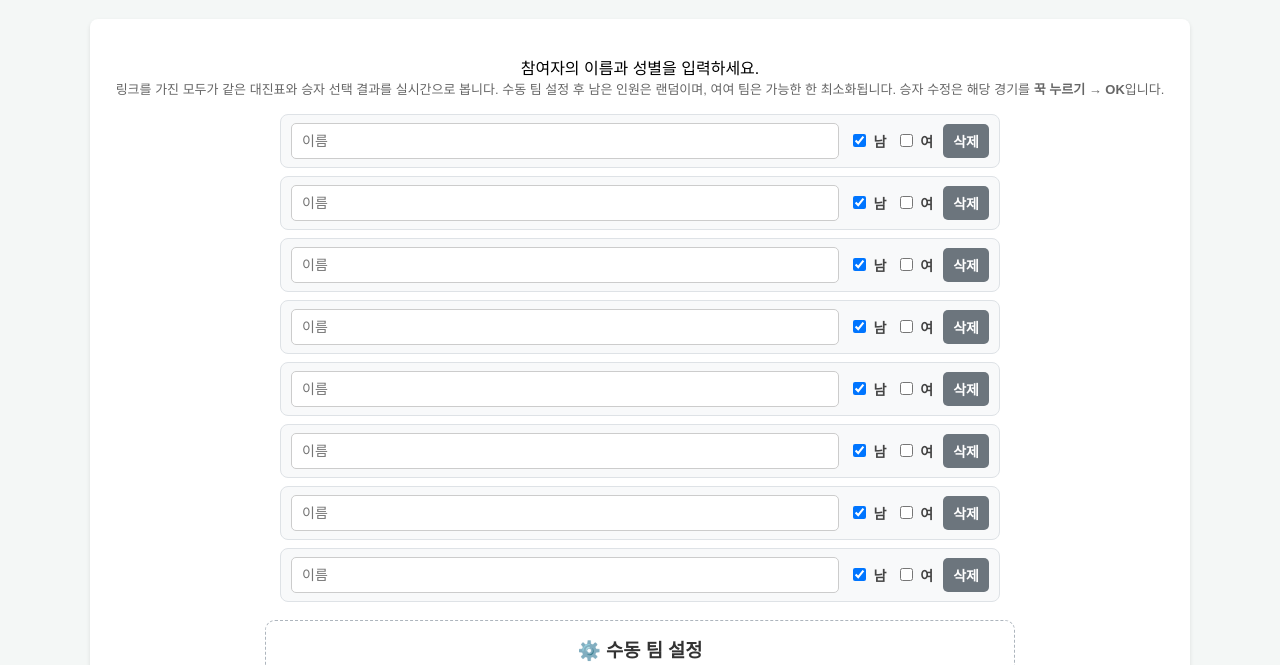
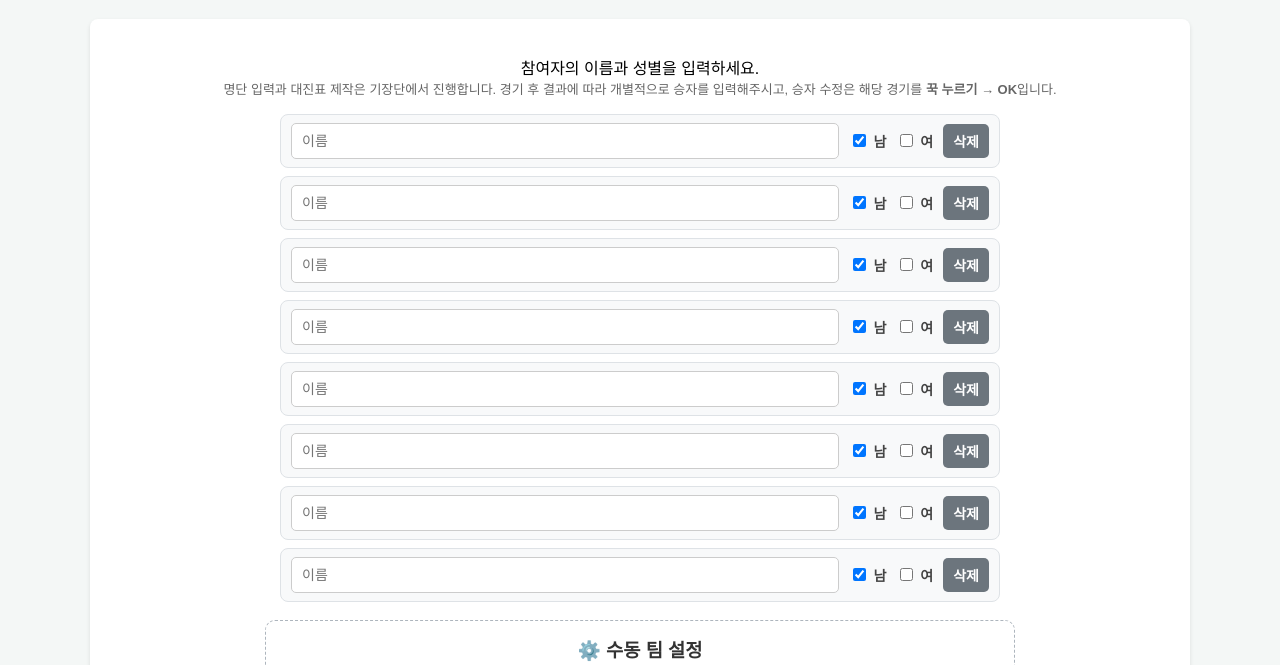
Before and after one commit to westbigpower-afk/tournament-live-render, a website: page public/index.html in a window 1280 px wide. Shown: the part 98-763 px from the top of the page. Drawn offline with nearby package versions, Linux system fonts and the light colour scheme; no server answers.

Commit message:
Update index.html

```diff
--- a/public/index.html
+++ b/public/index.html
@@ -49,7 +49,7 @@
     <div class="container">
         <h1>🏆 인하의대 스매쉬 토너먼트 대진표</h1>
         <div class="input-section">
-            <p>참여자의 이름과 성별을 입력하세요.<br><span style="font-size: 13px; color: #666;">링크를 가진 모두가 같은 대진표와 승자 선택 결과를 실시간으로 봅니다. 수동 팀 설정 후 남은 인원은 랜덤이며, 여여 팀은 가능한 한 최소화됩니다. 승자 수정은 해당 경기를 <b>꾹 누르기 → OK</b>입니다.</span></p>
+            <p>참여자의 이름과 성별을 입력하세요.<br><span style="font-size: 13px; color: #666;">명단 입력과 대진표 제작은 기장단에서 진행합니다. 경기 후 결과에 따라 개별적으로 승자를 입력해주시고, 승자 수정은 해당 경기를 <b>꾹 누르기 → OK</b>입니다.</span></p>
             <div id="participantList" class="participant-list"></div>
 
             <div class="manual-section">
```
